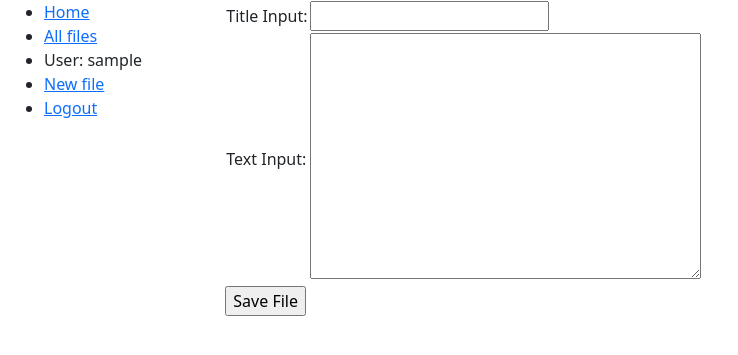
After one commit to conduits-link/backend, a Django app: page /files/new/ in a window 1280 px wide. The commit adds this page. Shown: the top 355 px of the page, without its empty margins (0-738 px from the left). Run offline with Django 4.2, Linux system fonts and the light colour scheme; the visitor is signed in with stand-in values (Sample User, id 1).

Commit message:
Added new file and edit file functionality

```diff
--- a/nw_backend/user_accounts/forms.py
+++ b/nw_backend/user_accounts/forms.py
@@ -1,6 +1,5 @@
 from django import forms
-from django.contrib.auth.forms import UserCreationForm
-from .models import User
+from .models import User, EditorFile
 
 class UserCreationForm(forms.ModelForm):
     password1 = forms.CharField(
@@ -17,3 +16,26 @@ class UserCreationForm(forms.ModelForm):
     class Meta:
         model = User  # Assuming you're using Django's User model
         fields = ('username', 'email')
+
+class NewEditorFile(forms.ModelForm):
+
+    title = forms.CharField(
+        label="Title Input",
+        required=True,
+        max_length=50,
+        min_length=1,
+        help_text="Enter the title of your file"
+    )
+
+    file_text = forms.CharField(
+        label="Text Input",
+        widget=forms.Textarea, # Makes the input box large
+        required=True,
+        max_length=25000,
+        min_length=1,
+        help_text="Enter the text you wish to save to file"
+    )
+
+    class Meta:
+        model = EditorFile
+        fields = ['title', 'file_text']
--- a/nw_backend/user_accounts/models.py
+++ b/nw_backend/user_accounts/models.py
@@ -1,6 +1,6 @@
 from django.db import models
 from django.urls import reverse
-# from django.contrib.auth.models import AbstractUser
+from django.contrib.auth.models import AbstractUser
 
 class EditorFile(models.Model):
 
@@ -27,7 +27,5 @@ class EditorFile(models.Model):
         """String for representing the EditorFile object (in Admin site etc.)."""
         return self.title
 
-from django.contrib.auth.models import AbstractUser
-
 class User(AbstractUser):
     pass
--- a/nw_backend/user_accounts/templates/base_generic.html
+++ b/nw_backend/user_accounts/templates/base_generic.html
@@ -27,6 +27,8 @@
             <!-- Show username and logout button if logged in.  -->
             {% if user.is_authenticated %}
               <li>User: {{ user.get_username }}</li>
+
+              <li><a href="{% url 'new-file' %}">New file </a> </li>
 
               <!-- Redirect back to home after logging out. -->
               <li><a href="{% url 'logout' %}?next={% url 'index' %}">Logout</a></li>
--- a/nw_backend/user_accounts/templates/user_accounts/editorfile_detail.html
+++ b/nw_backend/user_accounts/templates/user_accounts/editorfile_detail.html
@@ -7,4 +7,5 @@
   <!-- author detail link not yet defined -->
   <p><strong>Date Created:</strong> {{ editorfile.date_created }}</p>
   <p><strong>Text:</strong> {{ editorfile.file_text }}</p>
+  <p> <a href="{% url 'edit-file' pk=editorfile.pk %}">Edit file </a> </p>
 {% endblock %}
--- /dev/null
+++ b/nw_backend/user_accounts/templates/user_accounts/newfile.html
@@ -0,0 +1,42 @@
+{% extends "base_generic.html" %}
+
+{% block content %}
+
+  {% if form.errors %}
+    <p>There was an error with your submission. Please correct the errors below.</p>
+  {% endif %}
+
+  <form method="post" action="{% url 'new-file' %}">
+    {% csrf_token %}
+    <table>
+      <tr>
+        <td>{{ form.title.label_tag }}</td>
+        <td>{{ form.title }}</td>
+        <td>
+          {% if form.title.errors %}
+            <ul class="errorlist">
+              {% for error in form.title.errors %}
+                <li>{{ error }}</li>
+              {% endfor %}
+            </ul>
+          {% endif %}
+        </td>
+      </tr>
+      <tr>
+        <td>{{ form.file_text.label_tag }}</td>
+        <td>{{ form.file_text }}</td>
+        <td>
+          {% if form.file_text.errors %}
+            <ul class="errorlist">
+              {% for error in form.file_text.errors %}
+                <li>{{ error }}</li>
+              {% endfor %}
+            </ul>
+          {% endif %}
+        </td>
+      </tr>
+    </table>
+    <input type="submit" value="Save File">
+  </form>
+
+{% endblock %}
--- a/nw_backend/user_accounts/urls.py
+++ b/nw_backend/user_accounts/urls.py
@@ -5,7 +5,9 @@ from django.conf.urls import include
 urlpatterns = [
     path('', views.index, name='index'),
     path('files/', views.EditorFileListView.as_view(), name='files'),
+    path('files/new/', views.new_file, name='new-file'),
     path('file/<int:pk>', views.EditorFileDetailView.as_view(), name='file-detail'),
+    path('file/<int:pk>/edit', views.edit_file, name='edit-file'),
     path('accounts/', include('django.contrib.auth.urls')),
     path('accounts/register/', views.register, name='register'),
 ]
--- a/nw_backend/user_accounts/views.py
+++ b/nw_backend/user_accounts/views.py
@@ -1,5 +1,10 @@
 from django.shortcuts import render
 from django.views import generic
+import datetime
+from .models import EditorFile
+from django.contrib.auth import login
+from django.shortcuts import render, redirect, get_object_or_404
+from .forms import UserCreationForm, NewEditorFile
 
 # Allows you to put @login_required before a view to hide it from logged-out users.
 from django.contrib.auth.decorators import login_required
@@ -7,9 +12,7 @@ from django.contrib.auth.decorators import login_required
 # Allows you to hide pages from logged-in users.
 from django.contrib.auth.mixins import LoginRequiredMixin
 
-# Create your views here.
 
-from .models import EditorFile
 
 def index(request):
     """View function for home page of site."""
@@ -39,9 +42,8 @@ class EditorFileListView(generic.ListView):
 class EditorFileDetailView(generic.DetailView):
     model = EditorFile
 
-from django.contrib.auth import login
-from django.shortcuts import render, redirect
-from .forms import UserCreationForm
+
+
 
 def register(request):
     if request.method == 'POST':
@@ -56,3 +58,54 @@ def register(request):
     else:
         form = UserCreationForm()
     return render(request, 'registration/register.html', {'form': form})
+
+import datetime
+
+from django.shortcuts import render, get_object_or_404
+
+@login_required
+def new_file(request):
+    if request.method == 'POST':
+        form = NewEditorFile(request.POST)
+        if form.is_valid():
+            editor_file = form.save(commit=False)  # Create instance but don't save to DB yet
+            editor_file.date_created = datetime.datetime.today()  # Set the current date and time
+            editor_file.author = request.user.username
+            editor_file.save()  # Save the instance with updated fields
+
+            # Redirect to the detail page of the newly created file
+            return redirect('file-detail', pk=editor_file.pk)
+        else:
+            # Form is invalid, render the template with errors
+            return render(request, 'user_accounts/newfile.html', {'form': form})
+    else:
+        form = NewEditorFile()
+    return render(request, 'user_accounts/newfile.html', {'form': form})
+
+@login_required
+def edit_file(request, pk):
+    file_instance = get_object_or_404(EditorFile, pk=pk)
+
+    # If this is a POST request then process the Form data
+    if request.method == 'POST':
+        form = NewEditorFile(request.POST, instance=file_instance)  # Pass the instance to update
+
+        # Check if the form is valid:
+        if form.is_valid():
+            updated_file = form.save(commit=False)
+            updated_file.date_created = datetime.datetime.today()
+            updated_file.author = request.user.username
+            updated_file.save()
+
+            return redirect('file-detail', pk=pk)  # Redirect to file detail page
+
+    # If this is a GET (or any other method) create the default form.
+    else:
+        form = NewEditorFile(instance=file_instance)  # Pass the instance to populate form
+
+    context = {
+        'form': form,
+        'file_text': file_instance.file_text,
+    }
+
+    return render(request, 'user_accounts/newfile.html', {'form': form})
```
Also changed, not shown: nw_backend/user_accounts/templates/user_accounts/editfile.html (added, +42 -0 lines).
